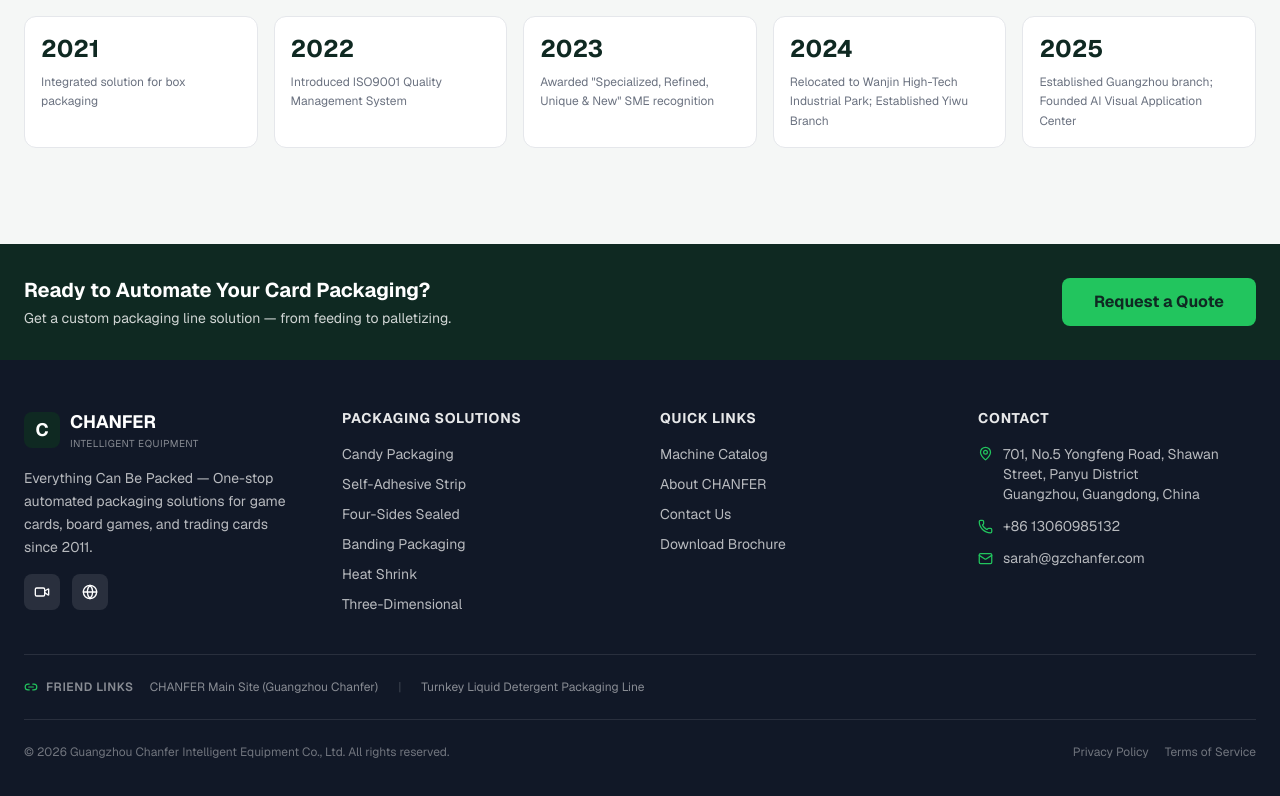
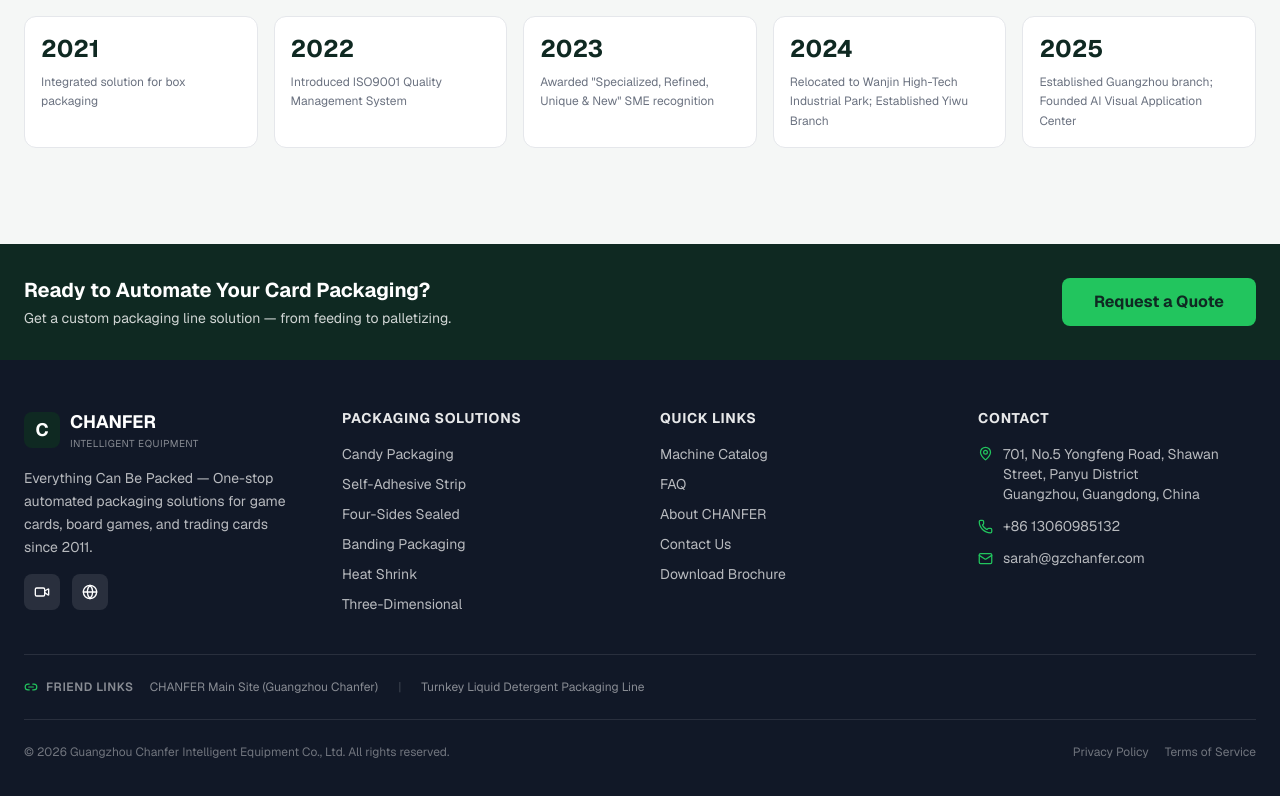
Before and after one commit to sarahqi520/chanfercard, a Next.js app: page /en in a window 1280 px wide. Shown: the part 4237-5033 px from the top of the page. Built offline with nearby package versions, Linux system fonts and the light colour scheme.

Commit message:
feat: add FAQ page with 35 questions in 6 categories (9 languages)

```diff
--- a/components/Footer.tsx
+++ b/components/Footer.tsx
@@ -148,6 +148,11 @@ export default function Footer({ dict, locale }: { dict: Dictionary; locale: Loc
                 </Link>
               </li>
               <li>
+                <Link href={`/${locale}/faq`} className="hover:text-accent transition-colors">
+                  {nav.faq || "FAQ"}
+                </Link>
+              </li>
+              <li>
                 <Link href={`/${locale}/about`} className="hover:text-accent transition-colors">
                   {footerQuickLinks.aboutChanfer}
                 </Link>
```
